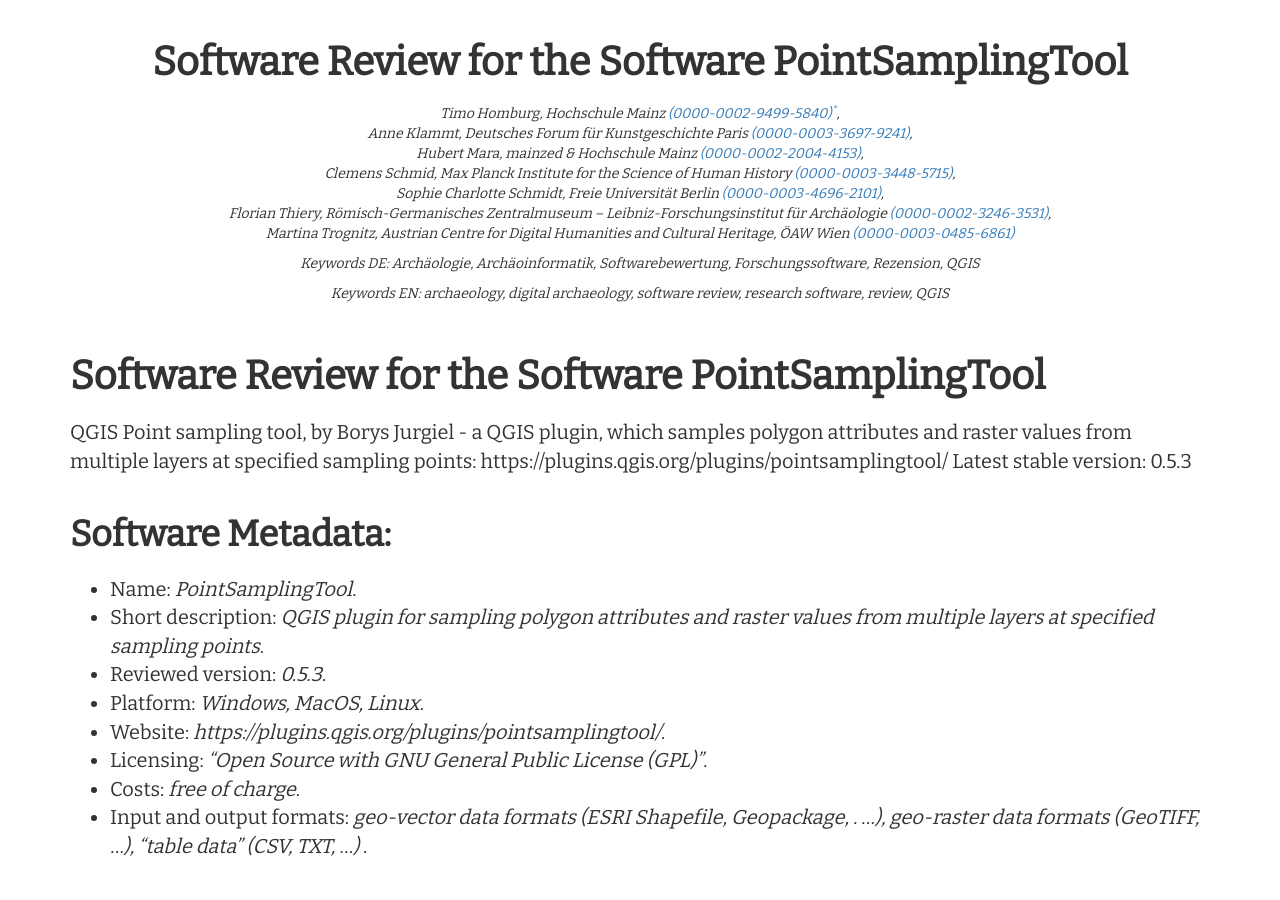
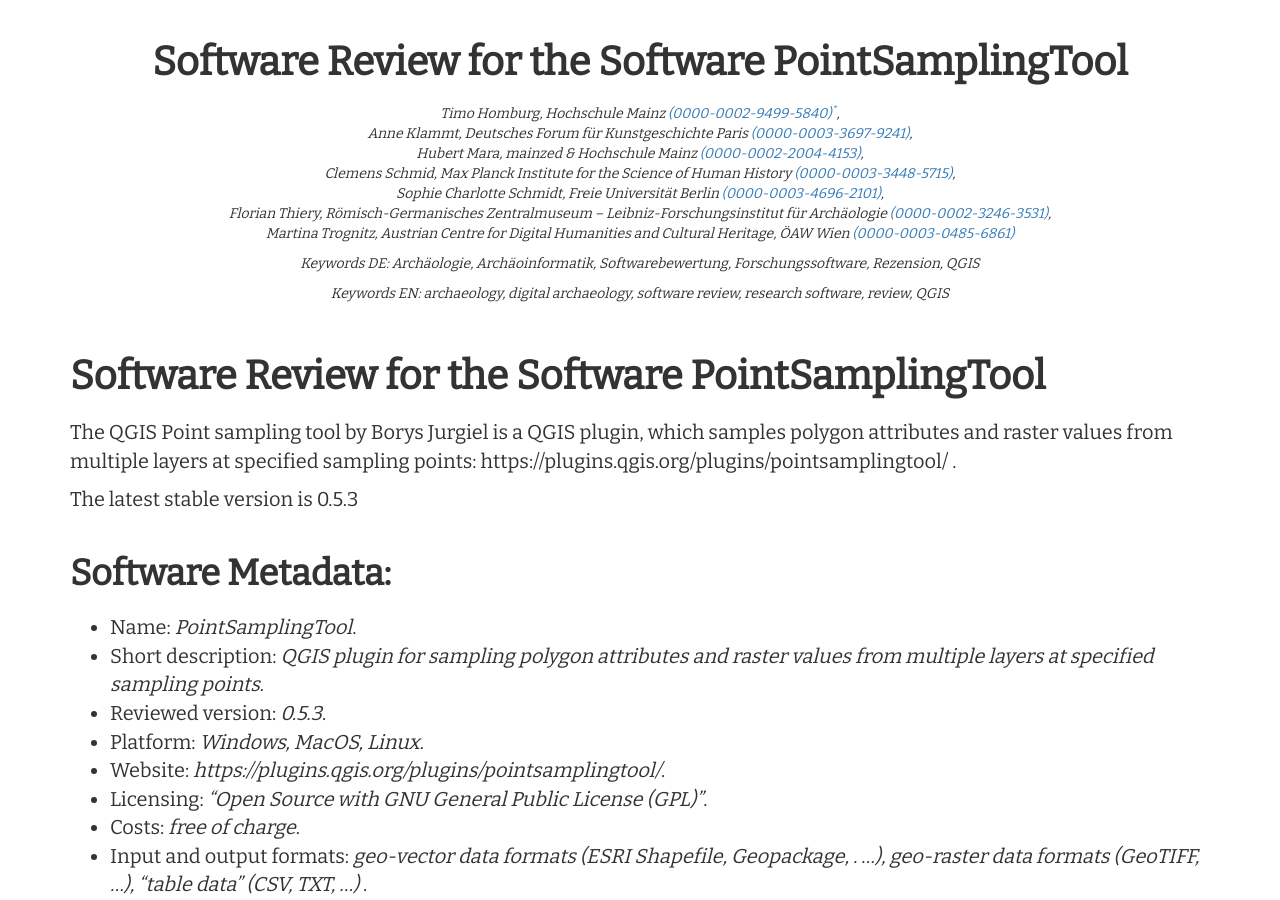
Before and after one commit to Research-Squirrel-Engineers/DGUF_PointSamplingTool, a Jekyll site: the page built from Review_Draft.md, in a window 1280 px wide and 900 px high. Built offline with Jekyll 4.4.1, drawn with Linux system fonts in a browser that asks for light colours; nearby versions of some CDN libraries; emoji names are drawn with the system emoji font.

Commit message:
erster Satz wirklich ein Satz

```diff
--- a/Review_Draft.md
+++ b/Review_Draft.md
@@ -64,8 +64,9 @@
 
 # Software Review for the Software PointSamplingTool
 
-QGIS Point sampling tool, by Borys Jurgiel - a QGIS plugin, which samples polygon attributes and raster values from multiple layers at specified sampling points: https://plugins.qgis.org/plugins/pointsamplingtool/
-Latest stable version: 0.5.3
+The QGIS Point sampling tool by Borys Jurgiel is a QGIS plugin, which samples polygon attributes and raster values from multiple layers at specified sampling points: https://plugins.qgis.org/plugins/pointsamplingtool/ .
+
+The latest stable version is 0.5.3
 
 ## Software Metadata:
 
@@ -129,7 +130,6 @@
 #### Interface
 
 * :heavy_exclamation_mark:**Is the user interface suitable for the user group?**
-
 
 
 * :heavy_exclamation_mark:**Is use in Archaeology intended?**
```
